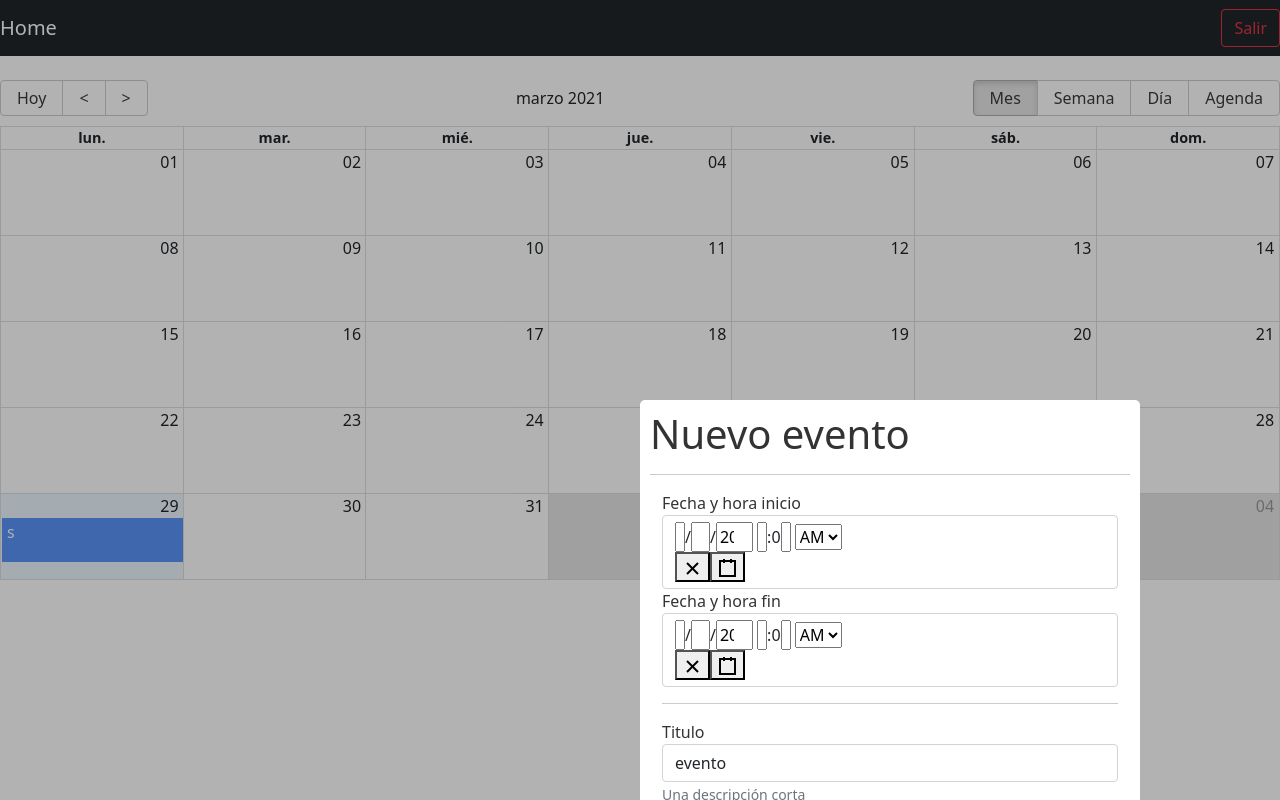
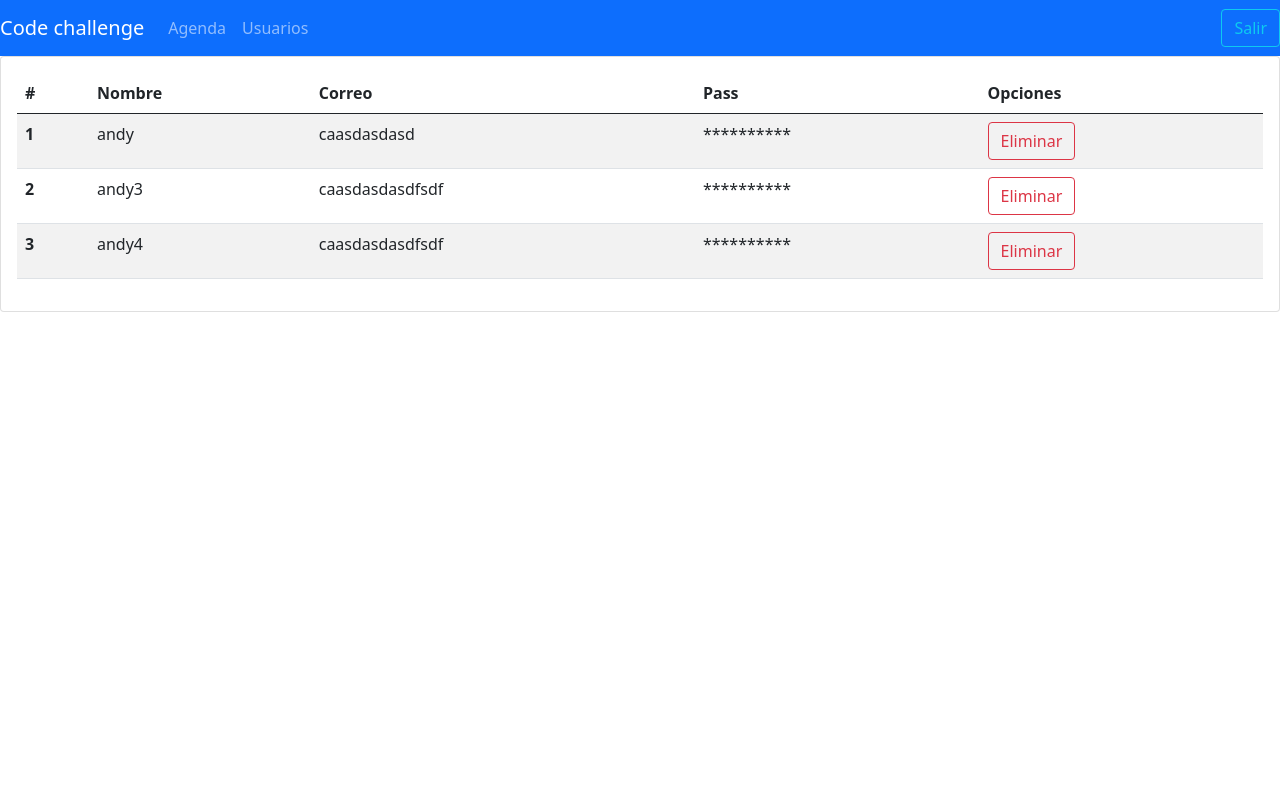
Before and after one commit to Andy-Emmanuel-Canu-Ek/code-challenge-react, a React (Create React App) app: page /usuario in a window 1280 px wide. Before the commit this address led to /. Built offline with nearby package versions, Linux system fonts and the light colour scheme.

Commit message:
Agrega modulo de usuarios

```diff
--- a/package.json
+++ b/package.json
@@ -17,6 +17,7 @@
     "react-modal": "^3.12.1",
     "react-router-dom": "^5.2.0",
     "react-scripts": "4.0.3",
+    "sweetalert2": "^10.15.7",
     "typescript": "^4.1.2",
     "web-vitals": "^1.0.1"
   },
--- a/src/components/calendar/CalendarModal.tsx
+++ b/src/components/calendar/CalendarModal.tsx
@@ -1,69 +1,82 @@
 import React, { useState } from "react";
 import Modal from "react-modal";
-import DateTimePicker from 'react-datetime-picker'
+import DateTimePicker from "react-datetime-picker";
 import moment from "moment";
+import Swal from "sweetalert2";
 
 const customStyles = {
   content: {
-    top: "50%",
-    left: "50%",
+    top: "auto",
+    left: "auto",
     right: "auto",
     bottom: "auto",
-    marginRight: "-50%",
     transformValues: "translate(-50%, -50%)",
   },
 };
 
 Modal.setAppElement("#root");
 
-const start_date = moment().minutes(0).seconds(0).add(1, 'hours')
-const end_date = start_date.clone().add(1, 'hours');
+const start_date = moment().minutes(0).seconds(0).add(1, "hours");
+const end_date = start_date.clone().add(1, "hours");
 
-export const CalendarModal = () => {
-  const [isOpen, setisOpen] = useState(true);
-  const [startDate, setStartDate] = useState(start_date.toDate())
-  const [endDate, setEndDate] = useState(end_date.toDate())
+export const CalendarModal = ({isOpen, setisOpen}) => {
+  const [startDate, setStartDate] = useState(start_date.toDate());
+  const [endDate, setEndDate] = useState(end_date.toDate());
 
-const [formValues, setFormValues] = useState({
-  title: "evento",
-  desc: "",
-  start: start_date.toDate(),
-  end: end_date.toDate()
-})
+  const [formValues, setFormValues] = useState({
+    title: "nuevo evento",
+    desc: "",
+    start: start_date.toDate(),
+    end: end_date.toDate(),
+  });
 
-  const {title, desc} = formValues;
+  const { title, desc, start, end } = formValues;
 
-  const handleSubmit = (e: any) =>{
-    e.preventDefault()
+  const handleSubmit = (e: any) => {
+    e.preventDefault();
+    const mStart = moment(start);
+    const mEnd = moment(end);
 
-    console.log(formValues)
-  }
+    if (mStart.isSameOrAfter(mEnd)) {
+      return Swal.fire(
+        "Error",
+        "La fecha final debe ser mayor a la fecha inicial",
+        "warning"
+      );
+    }
+
+    if (title.trim().length === 0) {
+      return Swal.fire("Error", "Debe agregar un titulo", "warning");
+    }
+
+    setisOpen(false);
+  };
 
   const onCloseModal = () => {
     setisOpen(false);
   };
 
-  const handleInputChange = ({target}) =>{
+  const handleInputChange = ({ target }) => {
     setFormValues({
       ...formValues,
-      [target.name]: target.value
-    })
-  }
+      [target.name]: target.value,
+    });
+  };
 
   const onChangeStartDatePicker = (evt: any) => {
     setStartDate(evt);
     setFormValues({
       ...formValues,
-      start: evt
-    })
+      start: evt,
+    });
   };
 
   const onChangeEndDatePicker = (evt: any) => {
-    setEndDate(evt)
+    setEndDate(evt);
     setFormValues({
       ...formValues,
-      end: evt
-    })
+      end: evt,
+    });
   };
 
   return (
@@ -80,17 +93,26 @@ const [formValues, setFormValues] = useState({
       >
         <h1> Nuevo evento </h1>
         <hr />
-        <form className="container"
-              onSubmit={handleSubmit}
-        >
+        <form className="container" onSubmit={handleSubmit}>
           <div className="form-group">
             <label>Fecha y hora inicio</label>
-            <DateTimePicker className="form-control" placeholder="Fecha inicio" onChange={onChangeStartDatePicker} value={startDate} />
+            <DateTimePicker
+              className="form-control"
+              placeholder="Fecha inicio"
+              onChange={onChangeStartDatePicker}
+              value={startDate}
+            />
           </div>
 
           <div className="form-group">
             <label>Fecha y hora fin</label>
-            <DateTimePicker className="form-control" placeholder="Fecha fin" onChange={onChangeEndDatePicker} value={endDate} minDate={startDate} />
+            <DateTimePicker
+              className="form-control"
+              placeholder="Fecha fin"
+              onChange={onChangeEndDatePicker}
+              value={endDate}
+              minDate={startDate}
+            />
           </div>
 
           <hr />
--- a/src/components/calendar/CalendarScreen.tsx
+++ b/src/components/calendar/CalendarScreen.tsx
@@ -1,5 +1,5 @@
 import "moment/locale/es";
-import React from "react";
+import React, { useState } from "react";
 import moment from "moment";
 import { NavbarScreen } from "../ui/NavbarScreen";
 import { messages } from "../../helpers/calendar_config";
@@ -25,10 +25,17 @@ const myEventsList: [any] = [
 ];
 
 export const CalendarScreen = () => {
+  const [isOpen, setisOpen] = useState(true);
 
   const onDoubleClick = (evt: Event) => {
+    setisOpen(true);
+
     console.log(evt);
   };
+
+  const handleSelecting = (evt: any) => {
+    setisOpen(true);
+  }
 
   const eventStyleGetter: any = (
     event: Event,
@@ -53,6 +60,8 @@ export const CalendarScreen = () => {
     <div>
       <NavbarScreen />
 
+      <div className="card">
+        <div className="card-body">
           <Calendar
             localizer={localizer}
             events={myEventsList}
@@ -62,12 +71,14 @@ export const CalendarScreen = () => {
               event: CalendarEvent,
             }}
             onDoubleClickEvent={onDoubleClick}
+
             style={{ height: 500 }}
             startAccessor="start"
             endAccessor="end"
           />
-
-      <CalendarModal />
+        </div>
+      </div>
+      <CalendarModal isOpen={isOpen} setisOpen={setisOpen}/>
     </div>
   );
 };
--- a/src/components/ui/NavbarScreen.tsx
+++ b/src/components/ui/NavbarScreen.tsx
@@ -1,15 +1,30 @@
-import React from 'react'
+import React from "react";
 
 export const NavbarScreen = () => {
-    return (
-        <div className='navbar navbar-dark bg-dark mb-4'>
-            <span className='navbar-brand'>
-                Home
-            </span>
+  return (
+    <div className="navbar navbar-expand-lg navbar-dark bg-primary">
+      <a className="navbar-brand" href="#">
+        Code challenge
+      </a>
 
-            <button className="btn btn-outline-danger">
-                <span>Salir</span>
-            </button>
-        </div>
-    )
-}
+      <div className="collapse navbar-collapse" id="navbarColor02">
+        <ul className="navbar-nav mr-auto">
+          <li className="nav-item active">
+            <a className="nav-link" href="/calendar">
+              Agenda
+            </a>
+          </li>
+          <li className="nav-item">
+            <a className="nav-link" href="/usuario">
+              Usuarios
+            </a>
+          </li>
+        </ul>
+      </div>
+
+      <a className="btn btn-outline-info" href="/login">
+        <span>Salir</span>
+      </a>
+    </div>
+  );
+};
--- /dev/null
+++ b/src/components/user/ItemListScreen.tsx
@@ -0,0 +1,38 @@
+import React from "react";
+import Swal from 'sweetalert2';
+export const ItemListScreen = ({ item }) => {
+  const { index, id, name, email, pass } = item;
+
+  const handleDelete: any = (item: Object) => {
+    Swal.fire({
+        title: 'Eliminar usuario',
+        text: '¿Seguro que desea eliminar este usuario?',
+        icon: 'warning',
+        showCancelButton: true,
+        confirmButtonText: 'Sí, eliminar!',
+        cancelButtonText: 'No'
+      }).then((result) => {
+        console.log(result);
+      })
+  }
+
+  return (
+    <>
+      <tr>
+        <th scope="row">{index}</th>
+        <td>{name}</td>
+        <td>{email}</td>
+        <td>**********</td>
+        <td>
+          <button
+          type="button"
+          className="btn btn-outline-danger"
+          onClick={() => handleDelete(item)}
+          >
+            Eliminar
+          </button>
+        </td>
+      </tr>
+    </>
+  );
+};
--- /dev/null
+++ b/src/components/user/ListUserScreen.tsx
@@ -0,0 +1,43 @@
+import React from "react";
+import { ItemListScreen } from "./ItemListScreen";
+
+const userList = [
+    {
+        id: 1,
+        pass: "dasdas",
+        name: "andy",
+        email: "caasdasdasd",
+    },
+    {
+        id: 1,
+        pass: "",
+        name: "andy3",
+        email: "caasdasdasdfsdf",
+    },
+    {
+        id: 1,
+        pass: "",
+        name: "andy4",
+        email: "caasdasdasdfsdf",
+    },
+]
+export const ListUserScreen = () => {
+  return (
+    <div>
+      <table className="table table-striped table-hover">
+        <thead>
+          <tr>
+            <th scope="col">#</th>
+            <th scope="col">Nombre</th>
+            <th scope="col">Correo</th>
+            <th scope="col">Pass</th>
+            <th scope="col">Opciones</th>
+          </tr>
+        </thead>
+        <tbody>
+            { userList.map((item, idx) => <ItemListScreen item={{index: (idx + 1), ...item}} />) }
+        </tbody>
+      </table>
+    </div>
+  );
+};
--- /dev/null
+++ b/src/components/user/UserScreen.tsx
@@ -0,0 +1,17 @@
+import React from "react";
+import { NavbarScreen } from "../ui/NavbarScreen";
+import { ListUserScreen } from "./ListUserScreen";
+
+export const UserScreen = () => {
+  return (
+    <div>
+      <NavbarScreen />
+
+      <div className="card">
+        <div className="card-body">
+            <ListUserScreen />
+        </div>
+      </div>
+    </div>
+  );
+};
--- a/src/routes/AppRouter.tsx
+++ b/src/routes/AppRouter.tsx
@@ -2,6 +2,7 @@ import React from "react";
 import { BrowserRouter as Router, Switch, Route, Redirect } from "react-router-dom";
 import { LoginScreen } from "../components/auth/LoginScreen";
 import { CalendarScreen } from "../components/calendar/CalendarScreen";
+import { UserScreen } from "../components/user/UserScreen";
 
 export const AppRouter = () => {
   return (
@@ -9,6 +10,8 @@ export const AppRouter = () => {
       <div>
         <Switch>
           <Route exact path="/login" component={LoginScreen} />
+          <Route exact path="/usuario" component={UserScreen} />
+          <Route exact path="/agenda" component={CalendarScreen} />
           <Route exact path="/" component={CalendarScreen} />
           <Redirect to="/" />
         </Switch>
```
Also changed, not shown: 1 other file (tests, documents, lock files or other folders). Lines whose indentation alone changed are shown as unchanged.
